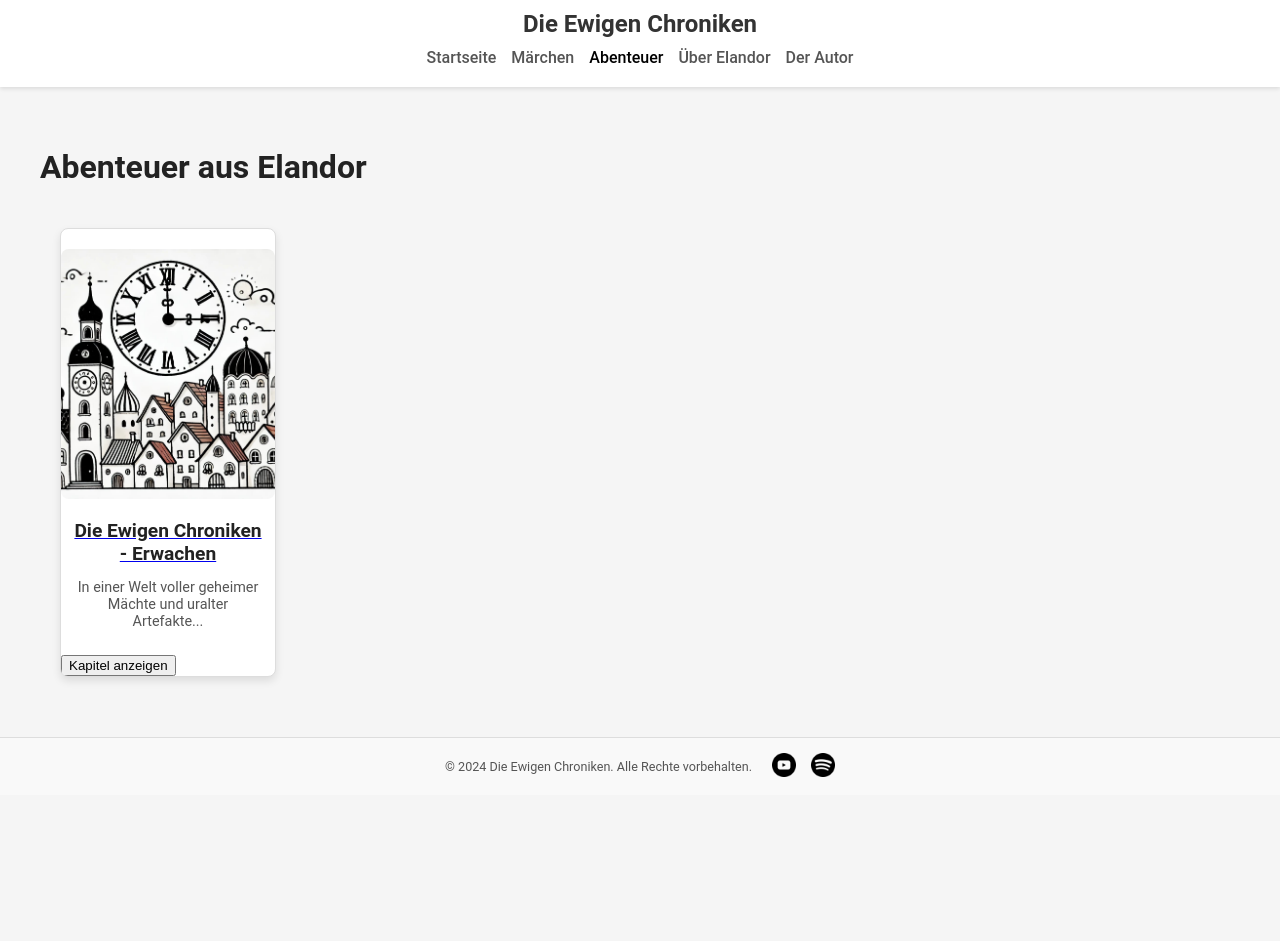
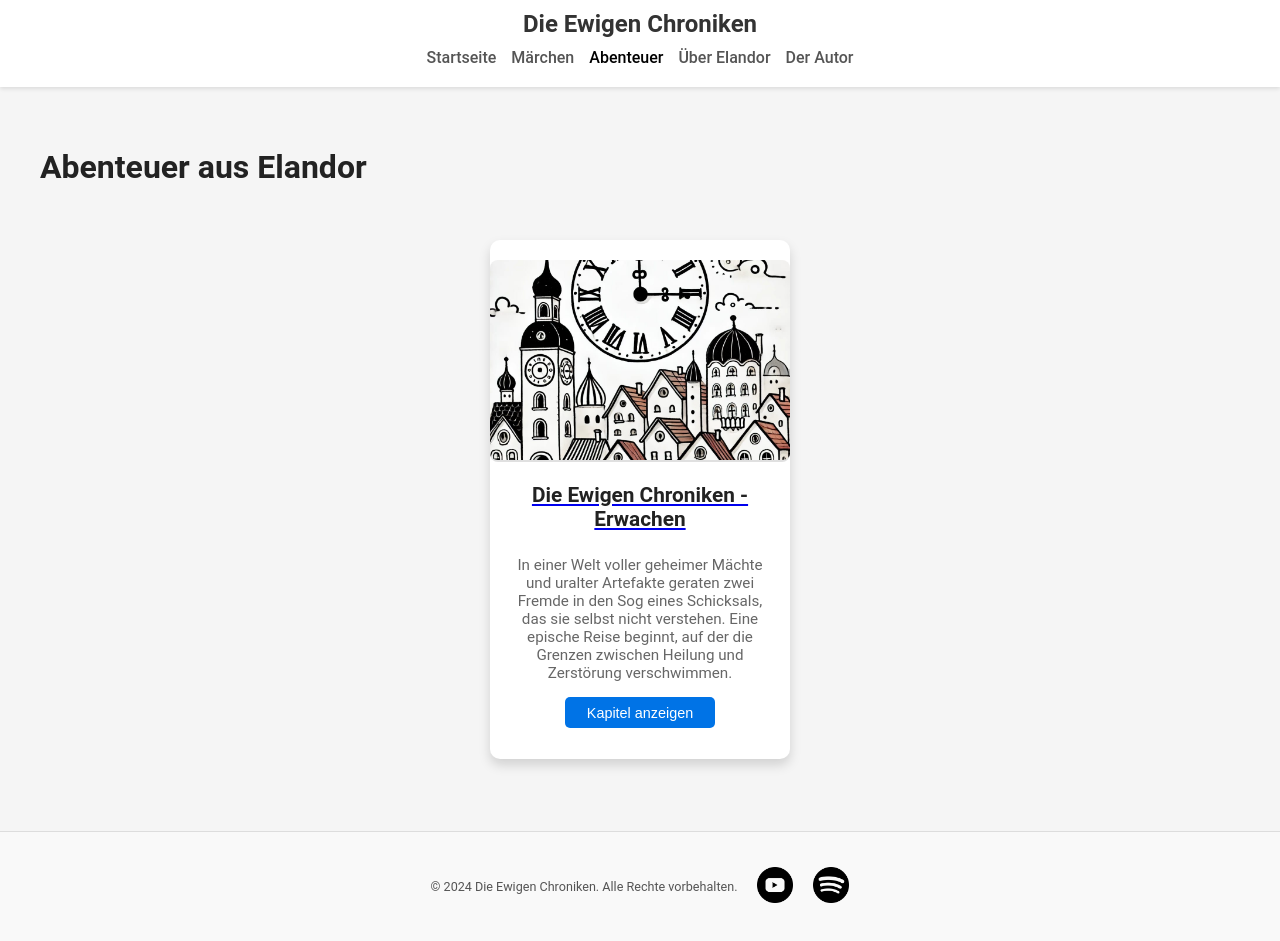
Before and after one commit to RainerGewalt/chroniken-aus-elandor, a Jekyll site: the page built from _books/index.md, in a window 1280 px wide and 941 px high. Built offline with Jekyll 4.4.1, drawn with Linux system fonts in a browser that asks for light colours.

Commit message:
book v1.1

```diff
--- a/_books/die-ewigen-chroniken-erwachen.md
+++ b/_books/die-ewigen-chroniken-erwachen.md
@@ -2,6 +2,6 @@
 layout: book
 title: "Die Ewigen Chroniken - Erwachen"
 cover_image: /assets/images/covers/die-ewigen-chroniken-erwachen.jpeg
-description: "In einer Welt voller geheimer Mächte und uralter Artefakte..."
+description: "In einer Welt voller geheimer Mächte und uralter Artefakte geraten zwei Fremde in den Sog eines Schicksals, das sie selbst nicht verstehen. Eine epische Reise beginnt, auf der die Grenzen zwischen Heilung und Zerstörung verschwimmen."
 type: book
 ---
--- a/_books/index.md
+++ b/_books/index.md
@@ -5,7 +5,7 @@ permalink: /books/
 is_book_overview: true
 ---
 
-<h1>{{ page.title }}</h1>
+<h1 class="main-title">{{ page.title }}</h1>
 
 <div class="books-grid">
     {% assign books = site.books | where_exp: "book", "book.title != page.title" %}
@@ -13,9 +13,9 @@ is_book_overview: true
     <div class="book-card">
         <a href="{{ book.url | relative_url }}">
             <img src="{{ book.cover_image | relative_url }}" alt="{{ book.title }} Cover" class="book-card-cover">
-            <h2>{{ book.title }}</h2>
+            <h2 class="book-title">{{ book.title }}</h2>
         </a>
-        <p>{{ book.description }}</p>
+        <p class="book-description">{{ book.description }}</p>
         <button class="toggle-chapters" data-book-title="{{ book.title }}">Kapitel anzeigen</button>
         <ul class="chapters-list" style="display: none;">
             {% assign book_chapters = site.chapters | where:"book", book.title %}
@@ -27,7 +27,7 @@ is_book_overview: true
     {% endfor %}
 </div>
 
-<!-- JavaScript für das Ausklappen der Kapitel -->
+<!-- JavaScript for toggling chapters -->
 <script>
     document.addEventListener('DOMContentLoaded', function() {
         const toggleButtons = document.querySelectorAll('.toggle-chapters');
--- a/assets/css/styles.css
+++ b/assets/css/styles.css
@@ -368,44 +368,182 @@ main {
 }
 
 /* Grid für die Bücherübersicht */
+/* Books grid styling */
 .books-grid {
+    display: flex;
+    flex-wrap: wrap;
+    gap: 20px;
+    justify-content: center;
+    padding: 2em 1em;
+}
+
+.book-card {
+    background-color: #fff;
+    border-radius: 10px;
+    box-shadow: 0 6px 12px rgba(0, 0, 0, 0.15);
+    overflow: hidden;
+    width: 300px;
+    text-align: center;
+    transition: transform 0.3s, box-shadow 0.3s;
+    padding-bottom: 1.5em; /* Add padding at the bottom for spacing */
+    display: flex;
+    flex-direction: column; /* Ensure elements are stacked vertically */
+    position: relative;
+}
+
+.book-card:hover {
+    transform: translateY(-10px);
+    box-shadow: 0 12px 24px rgba(0, 0, 0, 0.2);
+}
+
+.book-card-cover {
+    width: 100%;
+    height: 200px;
+    object-fit: cover;
+    border-bottom: 2px solid #e0e0e0;
+}
+
+.book-title {
+    font-size: 1.3em;
+    color: #222;
+    margin: 1em 0 0.5em;
+    font-weight: 600;
+}
+
+.book-description {
+    font-size: 0.95em;
+    color: #666;
+    padding: 0 1em;
+    margin-bottom: 1em;
+    flex-grow: 1; /* Ensure description takes up remaining space */
+}
+
+/* Toggle chapters button styling */
+.toggle-chapters {
+    background-color: #0073e6;
+    color: #fff;
+    border: none;
+    border-radius: 5px;
+    padding: 0.5em 1.5em;
+    cursor: pointer;
+    font-size: 0.9em;
+    transition: background-color 0.3s;
+    margin-bottom: 0.5em;
+    align-self: center; /* Center the button horizontally */
+}
+
+.toggle-chapters:hover {
+    background-color: #005bb5;
+}
+
+/* Chapters list styling */
+.chapters-list {
+    list-style-type: none;
+    padding: 0;
+    margin: 0.5em 0 0;
+}
+
+.chapters-list li {
+    padding: 0.3em 0;
+}
+
+.chapters-list li a {
+    color: #0073e6;
+    text-decoration: none;
+    font-weight: 500;
+    transition: color 0.3s;
+}
+
+.chapters-list li a:hover {
+    color: #005bb5;
+}
+
+
+/* Landing Page Styling */
+.landing-banner {
+    width: 100%;
+    height: auto;
+    border-radius: 8px;
+    margin: 20px 0;
+}
+
+.landing-intro {
+    font-size: 1.1em;
+    line-height: 1.6;
+    text-align: center;
+    margin-bottom: 1.5em;
+}
+
+.section h2 {
+    text-align: center;
+    font-size: 2em;
+    margin-bottom: 0.5em;
+    color: #333;
+}
+
+.adventure-section, .story-section {
+    margin: 20px 0;
+}
+
+.explore-link {
+    color: #0073e6;
+    text-decoration: none;
+    font-weight: bold;
+    display: block;
+    margin-top: 0.5em;
+    text-align: right;
+}
+
+.explore-link:hover {
+    color: #005bb5;
+    text-decoration: underline;
+}
+
+/* Social Links Styling */
+.social-links {
+    display: flex;
+    justify-content: center;
+    gap: 20px;
+    margin: 20px 0;
+}
+
+.social-links a img {
+    width: 36px;
+    height: 36px;
+    transition: opacity 0.3s;
+}
+
+.social-links a img:hover {
+    opacity: 0.8;
+}
+
+/* Story Grid Styling */
+.stories-grid {
     display: grid;
-    grid-template-columns: repeat(auto-fill, minmax(200px, 1fr));
+    grid-template-columns: repeat(auto-fit, minmax(280px, 1fr));
     gap: 20px;
+    margin-top: 20px;
+}
+
+.story-card {
+    background-color: #fff;
+    border: 1px solid #e0e0e0;
+    border-radius: 8px;
+    overflow: hidden;
+    box-shadow: 0 2px 4px rgba(0, 0, 0, 0.1);
+    text-align: center;
     padding: 20px;
 }
 
-/* Stil für einzelne Buchkarten */
-.book-card {
-    background: #fff;
-    border: 1px solid #ddd;
-    border-radius: 8px;
-    overflow: hidden;
-    box-shadow: 0 4px 8px rgba(0, 0, 0, 0.1);
-    transition: transform 0.3s;
+.story-card h3 {
+    font-size: 1.2em;
+    color: #333;
+    margin: 15px 0 10px;
 }
 
-.book-card:hover {
-    transform: translateY(-5px);
+.story-card-cover {
+    width: 100%;
+    height: 180px;
+    object-fit: cover;
+    border-radius: 4px;
 }
-
-/* Bild der Buchkarte */
-.book-card-cover {
-    width: 100%;
-    height: 250px;
-    object-fit: cover;
-}
-
-/* Titel und Beschreibung */
-.book-card h2 {
-    font-size: 1.2em;
-    margin: 10px;
-    text-align: center;
-}
-
-.book-card p {
-    padding: 0 10px 10px;
-    font-size: 0.9em;
-    color: #555;
-    text-align: center;
-}
```
Also changed, not shown: index.md (+42 -6 lines).
